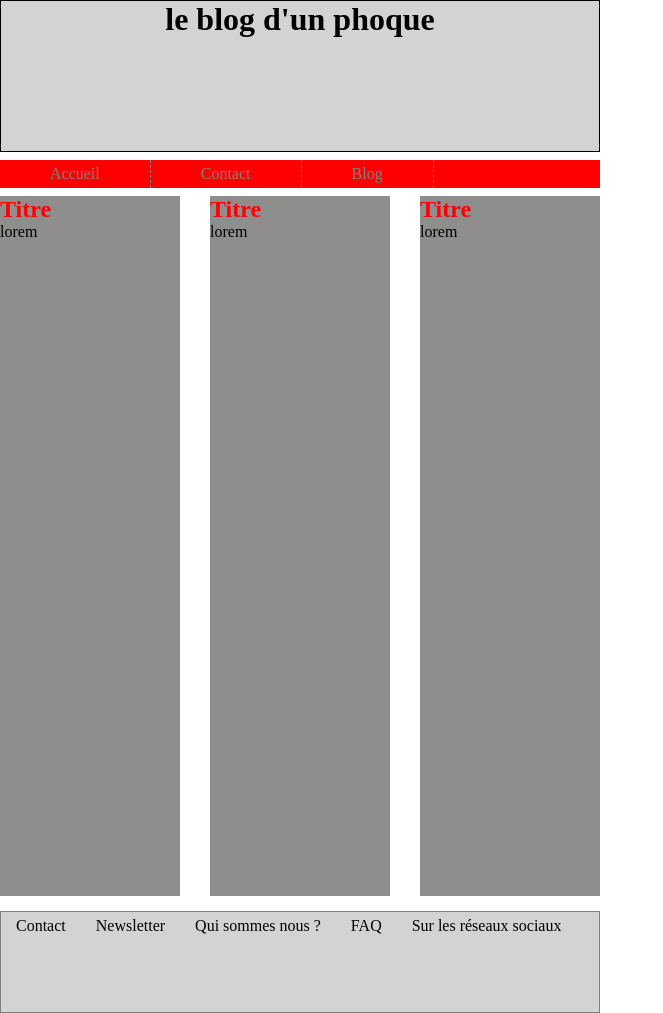
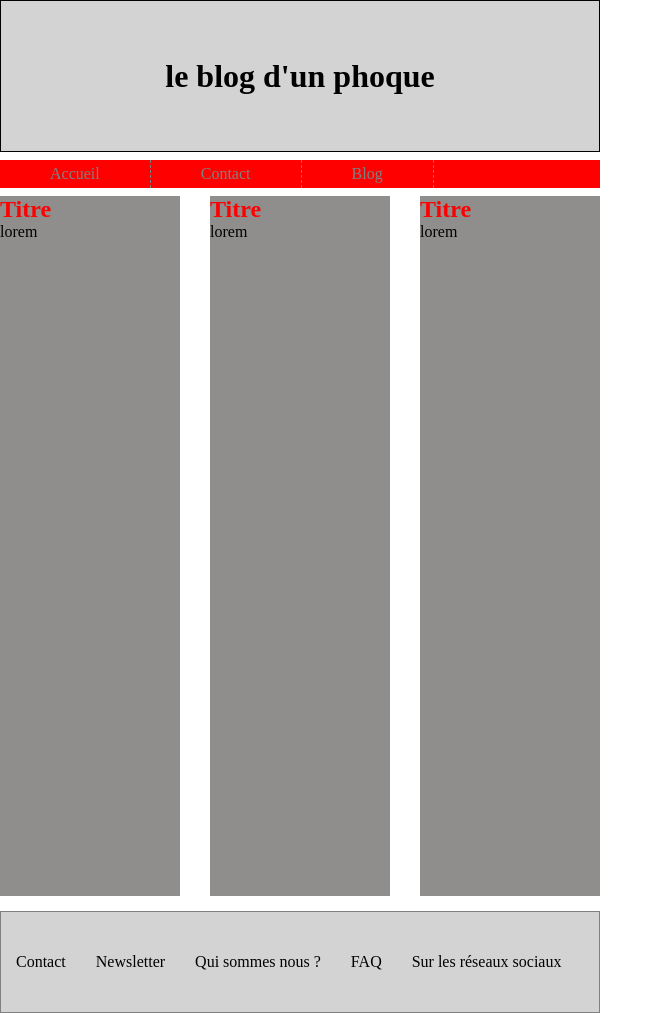
Before and after one commit to CedBG/exercice-autocorrection-responsive, a plain HTML site: page phase2-exercice2/index.html in a window 1280 px wide. Shown: the whole page, without its empty margins (0-663 px from the left). Drawn offline with Linux system fonts and the light colour scheme.

Commit message:
resonsive phase 2 exercice 2 fin sans @media

```diff
--- a/phase2-exercice2/css/style.css
+++ b/phase2-exercice2/css/style.css
@@ -8,10 +8,12 @@
 }
 /* header */
 header {
-    text-align: center;
     height: 150px;
     background-color: lightgray;
     border: 1px solid;
+    display: flex;
+    justify-content: center;
+    align-items: center;
 }
 /* nav */
 
@@ -58,6 +60,8 @@ footer {
     background-color: lightgray;
     border: grey 1px solid;
     margin-top: 15px;
+    display: flex;
+    align-items: center;
 }
 
 footer ul{
```
